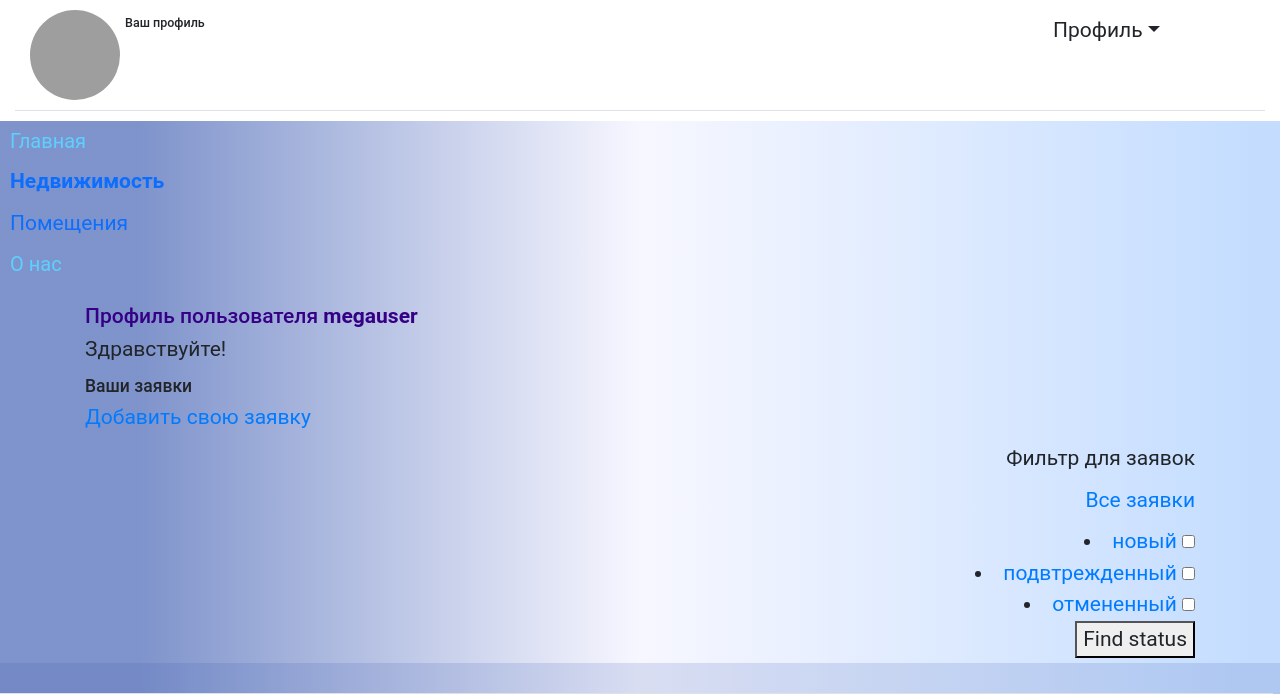
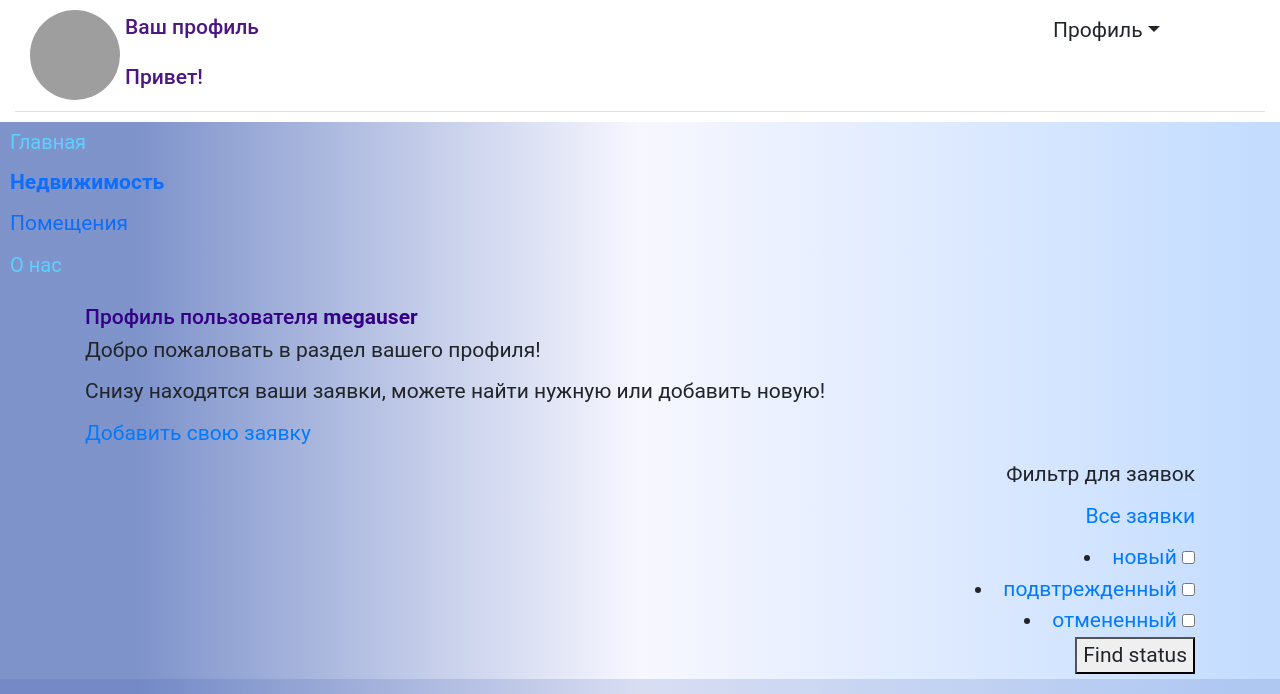
Before and after one commit to qqqwwwbbb/everything_in_this_world_is_django, a Django app: page /accounts/profile/ in a window 1280 px wide. Shown: the top 694 px of the page. Run offline with Django 4.2, Linux system fonts and the light colour scheme; a user stored in the database is signed in; data comes from the database, SQL or seed files in the repository; parts of the project's set-up code (start-up, migrations or seed data) failed here and were passed over; some libraries are stand-ins or nearby versions; grey boxes are pictures that could not be loaded.

Commit message:
small design

```diff
--- a/taskmanager/main/templates/main/profile.html
+++ b/taskmanager/main/templates/main/profile.html
@@ -20,13 +20,13 @@
     {% if user.first_name and user.last_name %}
         <p>Здравствуйте, {{ user.first_name }} {{ user.last_name }} </p>
     {% else %}
-        <p>Здравствуйте! </p>
+        <p>Добро пожаловать в раздел вашего профиля! </p>
+        <p>Снизу находятся ваши заявки, можете найти нужную или добавить новую!</p>
     {% endif %}
-    <h3>Ваши заявки</h3>
     {{ rubric }}
     <p><a href="{% url 'profile_bb_add' %}">Добавить свою заявку</a></p>
     <p>
-    <div class="rarara" style="text-align: right;font-size: 40px;"> <p> Фильтр для заявок </p> </div>
+    <div class="rarara" style="text-align: right;"> <p> Фильтр для заявок </p> </div>
     <a href="{% url 'profile' %}" style="text-align: right;"> <p>Все заявки</p></a>
     <!-- Start of form -->
     <form action="{% url 'profile' %}" method="get" style="text-align: right;">
@@ -69,5 +69,5 @@
 {% endblock %}
 {% block task %}
     <img class="img" src="https://static.wikia.nocookie.net/acfa1aa3-625a-4cd8-8e10-fa5eaec83460" alt="img">
-    <h5 class="mr-md-auto p-2">Ваш профиль </h5>
+    <h5 class="mr-md-auto p-2" style="font-size: 21px; color: #4c1781"> Ваш профиль <br> <br> Привет!</h5>
 {% endblock %}
```
